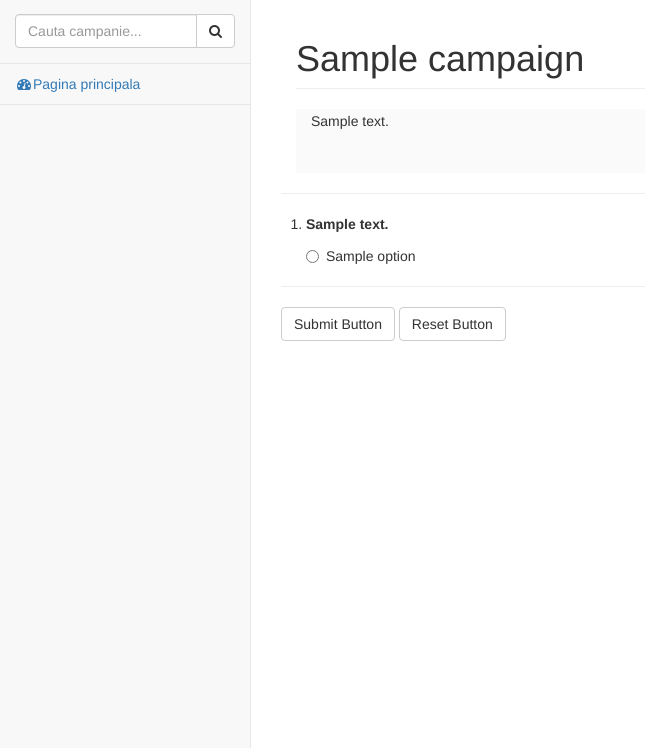
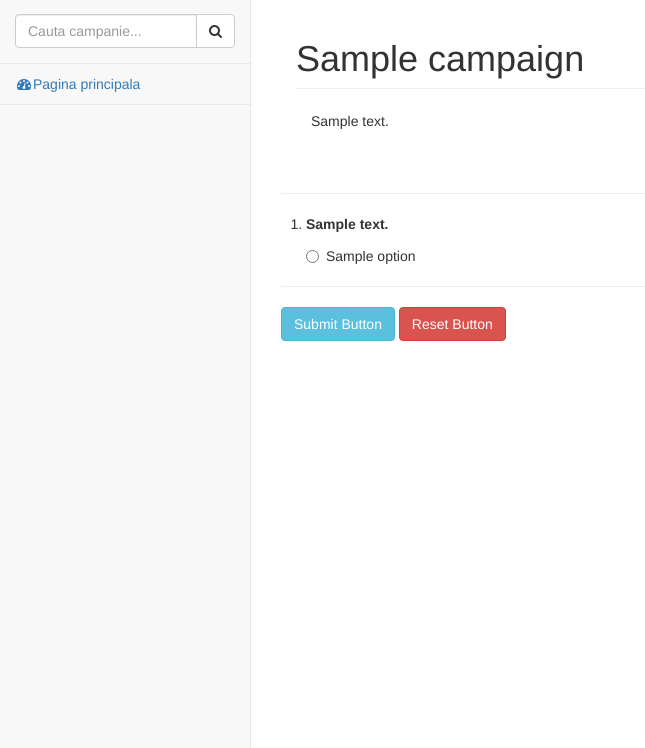
Before and after one commit to TatianaCostache/e-voting, a Django app: template evote/base/templates/voting.html in a window 1280 px wide. Shown: the part 52-800 px from the top of the page, without its empty margins (0-645 px from the left). Run offline with Django 3.2, Linux system fonts and the light colour scheme; the template is opened without the code that fills it: most values are stand-ins (such as "Sample title", 1, 10 or a date in 2020); some libraries are stand-ins or nearby versions.

Commit message:
voting.html style updates

```diff
--- a/evote/base/templates/voting.html
+++ b/evote/base/templates/voting.html
@@ -5,7 +5,7 @@
             <div class="row">
                 <div class="col-lg-12">
                     <h1 class="page-header">{{ campaign.name }}</h1>
-                    <textarea id="description" rows="5" class="col-lg-12" style="border: none; resize: none;" disabled>{{ campaign.description }}</textarea>
+                    <textarea id="description" rows="5" class="col-lg-12" style="border: none; resize: none;background: #FFF;" disabled>{{ campaign.description }}</textarea>
                 </div>
                 <script>
                    var text = $('#description').val(),
@@ -44,8 +44,8 @@
 
                 <hr style="background-color:#555;">
 
-                <button type="submit" class="btn btn-default">Submit Button</button>
-                <button type="reset" class="btn btn-default">Reset Button</button>
+                <button type="submit" class="btn btn-info">Submit Button</button>
+                <button type="reset" class="btn btn-danger">Reset Button</button>
                 </form>
 
             </div>
```
